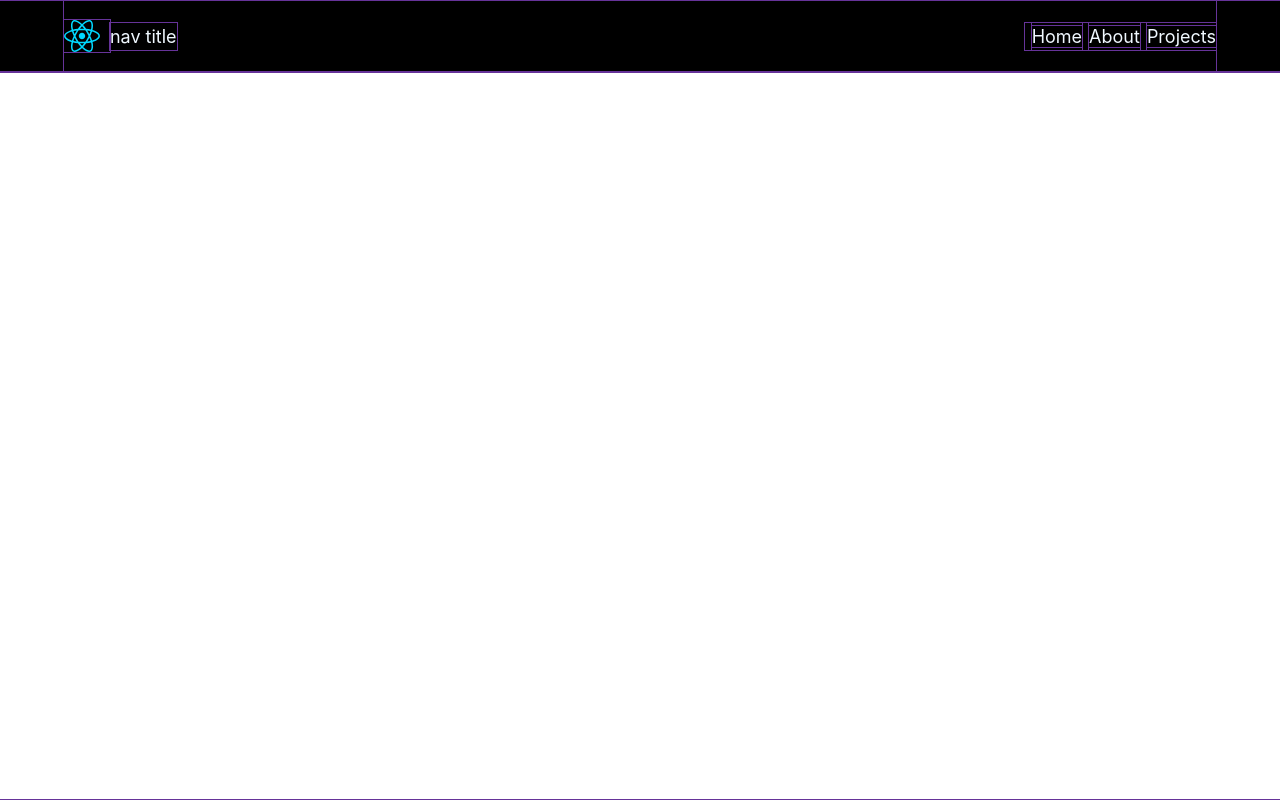
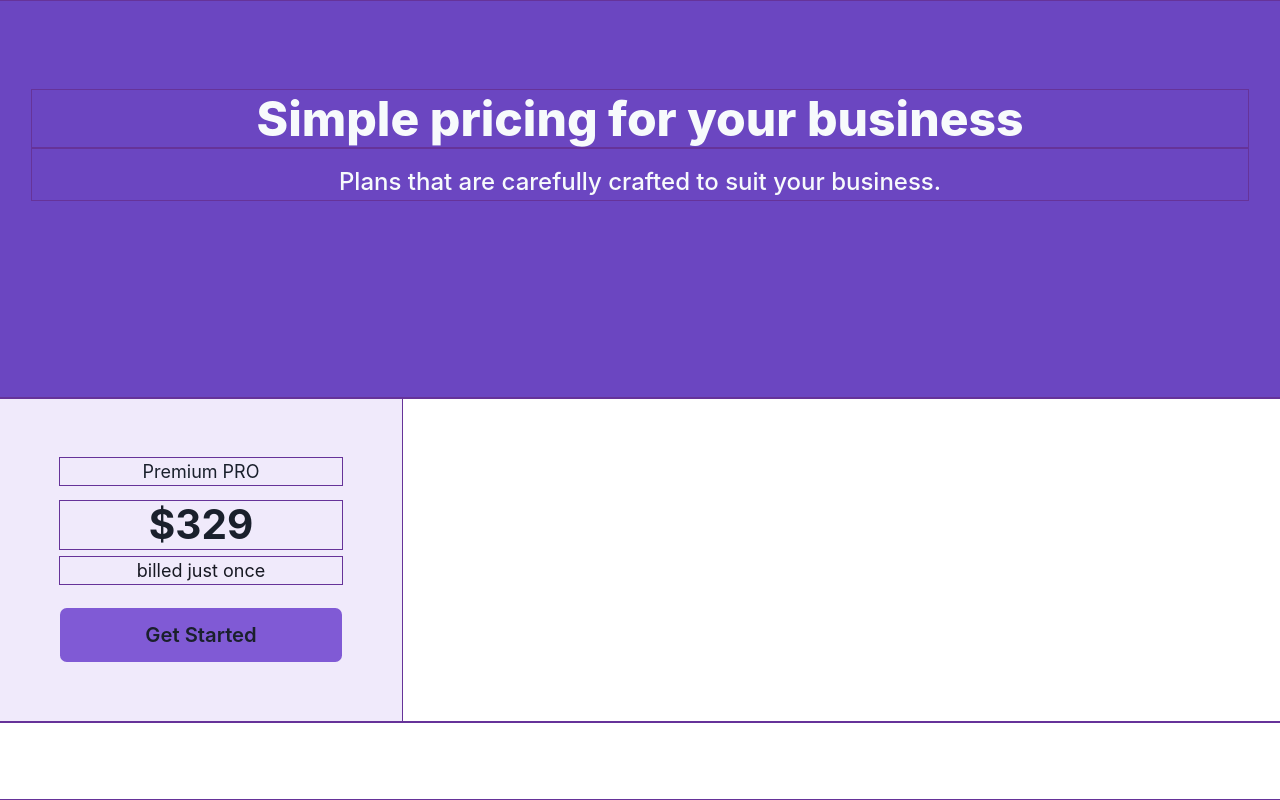
Before and after one commit to maakosu2/vita-full-chakra-ui-project, a React (Vite) app in the folder project_1/my-profile_app/: page / in a window 1280 px wide. Built offline with nearby package versions, Linux system fonts and the light colour scheme.

Commit message:
backgroud pricing section and half price tag

```diff
--- a/project_1/my-profile_app/src/App.jsx
+++ b/project_1/my-profile_app/src/App.jsx
@@ -2,16 +2,22 @@ import { useState } from 'react'
 import reactLogo from './assets/react.svg'
 import './App.css'
 import Header from './components/Header'
+import Main from './components/Main'
+import Element from './components/Element'
+import Pricing from './components/Pricing'
 // 1. import `ChakraProvider` component
 import { ChakraProvider } from '@chakra-ui/react'
+
 
 function App() {
   const [count, setCount] = useState(0)
 
   return (
     <>
+
       <ChakraProvider>
-      <Header/>
+     <Element />
+     <Pricing/>
       </ChakraProvider>
       </>
   )
--- /dev/null
+++ b/project_1/my-profile_app/src/components/Element.jsx
@@ -0,0 +1,15 @@
+import React from 'react';
+import { Box, Heading, Text } from '@chakra-ui/react';
+
+export default function Element() {
+  return (
+    <Box as="section" color="#F7FAFC" bg="#6B46C1" textAlign="center" pt="90px" pb="198px" px="32px">
+  <Heading fontSize="48px"  fontWeight="800" >Simple pricing for your business
+  </Heading>
+  <Text fontSize="24px"  fontWeight="500" pt="16px">
+  Plans that are carefully crafted to suit your business.
+  </Text>
+  </Box>
+
+  )
+}
--- a/project_1/my-profile_app/src/components/Header.jsx
+++ b/project_1/my-profile_app/src/components/Header.jsx
@@ -4,7 +4,7 @@ import react from '../assets/react.svg'
 function Header() {
   return (
   <header className='bg-color'>
-    <div className="container set-container">
+    <nav className="container set-container">
         <div className="nav-logo">
             <img src={react} alt="web logo" />
         </div>
@@ -18,7 +18,7 @@ function Header() {
                 <li><a href="">Projects</a></li>
             </ul>
         </div>
-    </div>
+    </nav>
   </header>
   )
 }
--- /dev/null
+++ b/project_1/my-profile_app/src/components/Main.jsx
@@ -0,0 +1,18 @@
+import React from 'react'
+import { Box, SimpleGrid } from '@chakra-ui/react'
+
+const Main = () => {
+  return (
+    <>
+
+    <SimpleGrid columns={{sm:2, md:1}} spacing="10px" minWidth="28%" className='set-container main'>
+    <Box  bg="red" w="40"> Main of the mago</Box>
+    <div  style={{color:"black"}}> Main of the mago</div>
+    <div  style={{color:"black"}}> Main of the mago</div>
+    <div  style={{color:"black"}}> Main of the mago</div>
+
+    </SimpleGrid>
+    </>)
+}
+
+export default Main
--- /dev/null
+++ b/project_1/my-profile_app/src/components/Pricing.jsx
@@ -0,0 +1,28 @@
+import { Box, Button, Flex, Heading, Text } from '@chakra-ui/react'
+import React from 'react'
+
+
+
+export default function Pricing() {
+  return (
+    <Box>
+    <Flex>
+        <Box bg="#F0EAFB" p="60px" textAlign="center">
+            <Text font-weight="800" font-size="24px">Premium PRO</Text>
+            <Heading  as="h3" font-size="60px" mt="16px">$329</Heading>
+            <Text color="#171923" font-size="18px" font-weight="500" mt="8px">billed just once</Text>
+            <Button bg="#805AD5" border-radius="8px" size="lg" width="282px" mt="24px">Get Started</Button>
+        </Box>
+    </Flex>
+    </Box>
+  )
+}
+/*
+<Flex>
+    <Box as="section" w="240px">
+        <Text font-weight="800" font-size="24px">Premium PRO</Text>
+        <Headings as="h3" font-size="60px">$329</Headings>
+        <Text  color="#171923" font-size="18px" font-weight="500">billed just once</Text>
+        <Button >Get Started</Button>
+    </Box>
+    </Flex> */
--- a/project_1/my-profile_app/src/index.css
+++ b/project_1/my-profile_app/src/index.css
@@ -1,10 +1,10 @@
 *{
-  margin: 0;
+
   padding: 0;
   font-size: 18px;
-  box-sizing: border-box;
   outline: 1px rebeccapurple solid;
-  color: aliceblue;
+
+
 }
 img{
   display: block;
@@ -36,9 +36,12 @@ ul >li {
 .bg-color{
   background-color: black;
 }
+nav {
+  height: 4em;
+}
 .set-container {
   padding: 0;
   width: 90%;
-  height: 4em;
   margin: 0 auto;
+
 }
```
